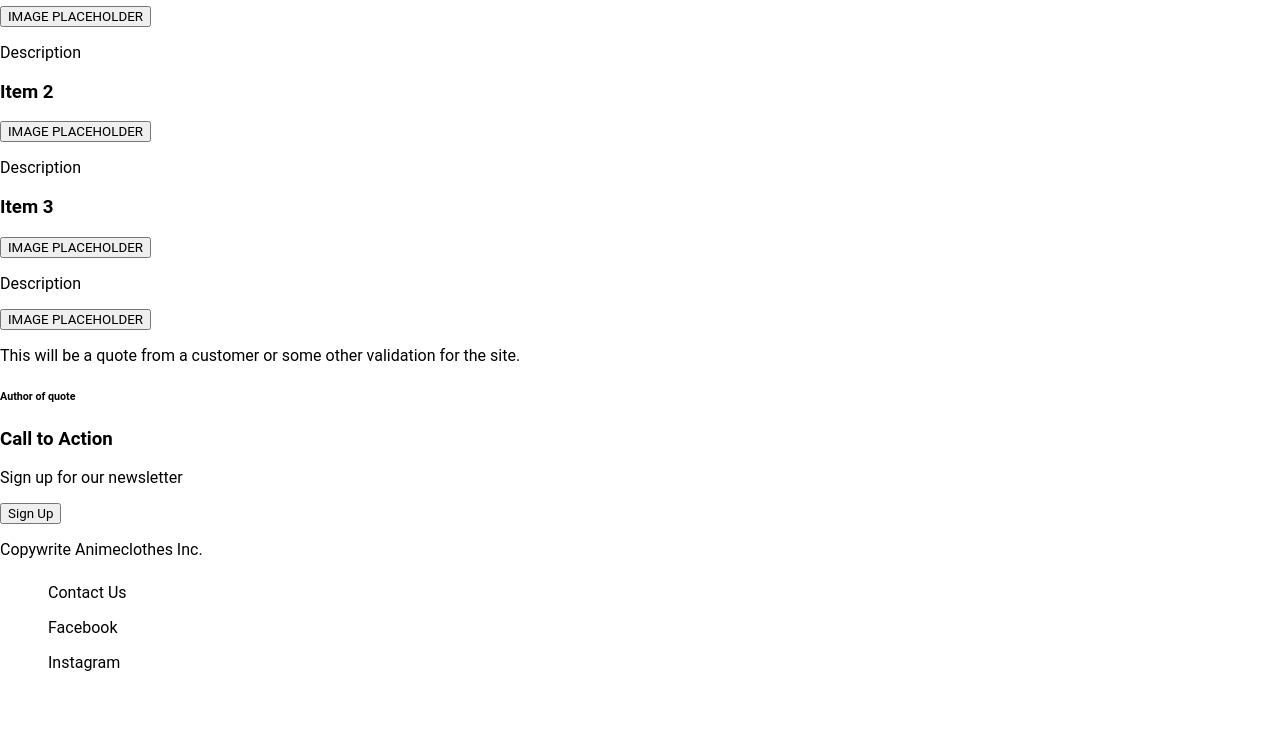
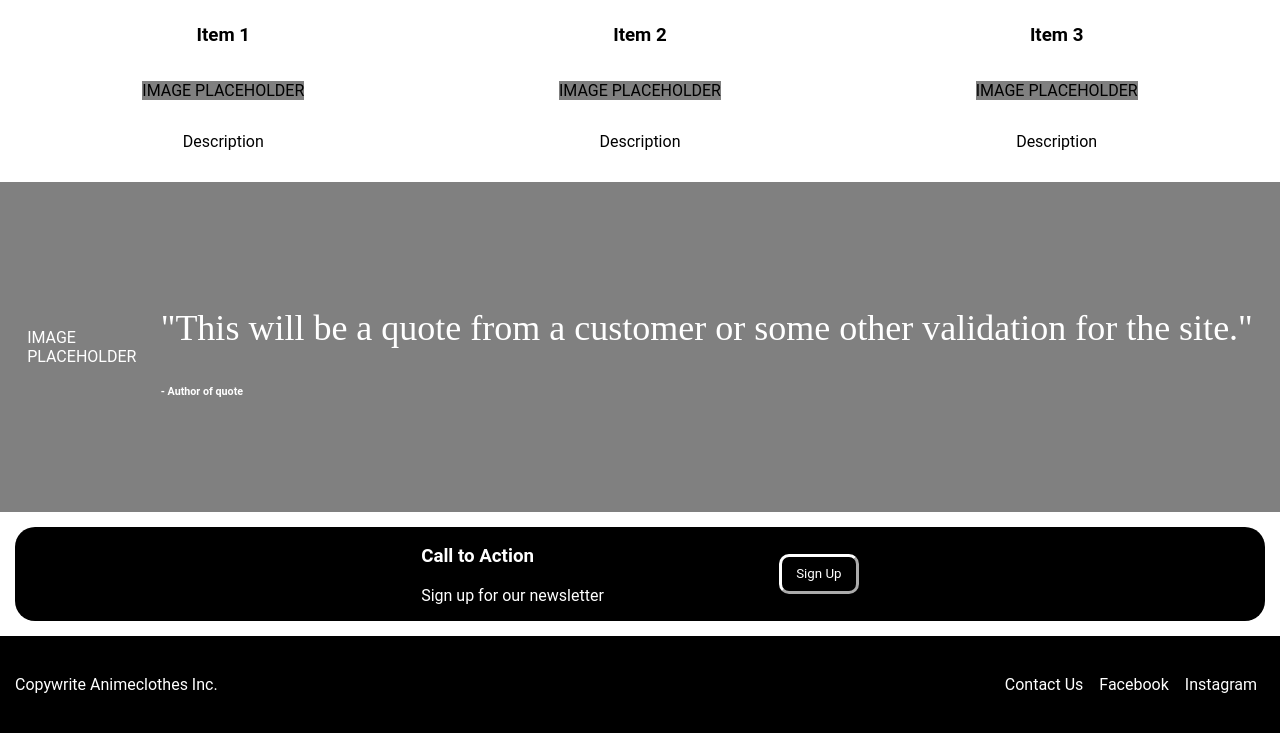
Before and after one commit to parkeross/odin-landing-page, a plain HTML site: page index.html in a window 1280 px wide. Shown: the part 438-1171 px from the top of the page. Before the commit the page ends 1134 px from the top, so only its background shows below. Drawn offline with Linux system fonts and the light colour scheme.

Commit message:
Finish first draft of example site

```diff
--- a/index.html
+++ b/index.html
@@ -25,39 +25,43 @@
             <h3>Take our quiz, find your perfect match.</h3>
             <button>Take Anime Quiz</button>
         </div>
-        <p>IMAGE PLACEHOLDER</p>
+        <p id="placeholder">IMAGE PLACEHOLDER</p>
     </div>
     <div class="second-section">
         <h1>Popular Items</h1>
         <div class="items-row">
             <div class="item">
                 <h3>Item 1</h3>
-                <button>IMAGE PLACEHOLDER</button>
+                <p id="placeholder">IMAGE PLACEHOLDER</p>
                 <p>Description</p>
             </div>
             <div class="item">
                 <h3>Item 2</h3>
-                <button>IMAGE PLACEHOLDER</button>
+                <p id="placeholder">IMAGE PLACEHOLDER</p>
                 <p>Description</p>
             </div>
             <div class="item">
                 <h3>Item 3</h3>
-                <button>IMAGE PLACEHOLDER</button>
+                <p id="placeholder">IMAGE PLACEHOLDER</p>
                 <p>Description</p>
             </div>
         </div>
     </div>
     <div class="third-section">
-        <button>IMAGE PLACEHOLDER</button>
-        <p class="quote">This will be a quote from a customer or some other validation for the site.</p>
-        <h6>Author of quote</h6>
+        <p id="placeholder">IMAGE PLACEHOLDER</p>
+        <div class="container">
+            <p class="quote">"This will be a quote from a customer or some other validation for the site."</p>
+            <h6>- Author of quote</h6>
+        </div>
     </div>
     <div class="newsletter">
-        <div>
-            <h3>Call to Action</h3>
-            <p>Sign up for our newsletter</p>
+        <div class="info">
+            <div class="container">
+                <h3>Call to Action</h3>
+                <p>Sign up for our newsletter</p>
+            </div>
+            <button>Sign Up</button>
         </div>
-        <button>Sign Up</button>
     </div>
     <div class="footer">
         <p>Copywrite Animeclothes Inc.</p>
--- a/style.css
+++ b/style.css
@@ -1,5 +1,7 @@
 * {
     font-family: "Roboto",sans-serif;
+    background-color: black;
+    color: white;
 }
 
 html,body{
@@ -28,3 +30,99 @@ li {
     color: whitesmoke;
     padding: 10px;
 }
+
+.first-section {
+    display: flex;
+    padding: 15px;
+    justify-content: space-around;
+    margin-bottom: 30px;
+}
+
+#placeholder {
+    display: flex;
+    justify-content: center;
+    background-color: gray;
+    flex: 0 1 0;
+    max-width: 600px;
+}
+
+.second-section {
+    padding: 15px;
+}
+
+.second-section, .second-section>*{
+    background-color: white;
+    color: black;
+}
+
+.items-row, .item, .item>* {
+    background-color: white;
+    color: black;
+}
+
+.items-row, .item {
+    display: flex;
+}
+
+.items-row {
+    justify-content: space-around;
+    align-items: center;
+}
+
+.item {
+    flex-direction: column;
+    justify-content: center;
+    align-items: center;
+}
+
+.third-section {
+    padding: 15px;
+    display: flex;
+    justify-content: space-around;
+    align-items: center;
+    min-height: 300px;
+}
+
+.third-section, .third-section>*, .third-section .container>*{
+    background-color: gray;
+    color: white;
+}
+
+.quote {
+    font-size: 36px;
+    font-family: "light italic";
+}
+
+.newsletter {
+    background-color: white;
+    color: black;
+    padding: 15px;
+}
+
+.info {
+    border-radius: 20px;
+    display: flex;
+    justify-content: center;
+    align-items: center;
+    gap: 175px;
+}
+
+.info button {
+    min-width: 80px;
+    min-height: 40px;
+    border-radius: 10px;
+    border-color: white;
+    border-width: 3px;
+}
+
+.footer {
+    display: flex;
+    padding: 15px;
+    align-items: center;
+    justify-content: space-between;
+}
+
+.footer ul {
+    display: flex;
+    flex-direction: row;
+}
```
